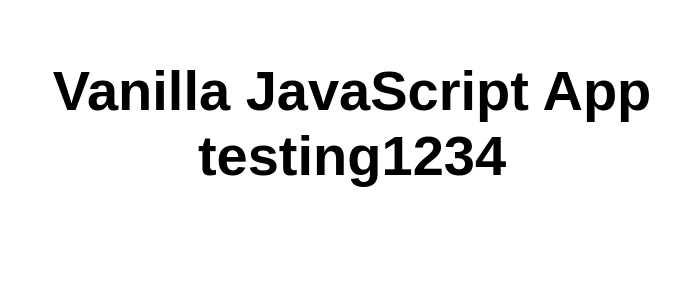
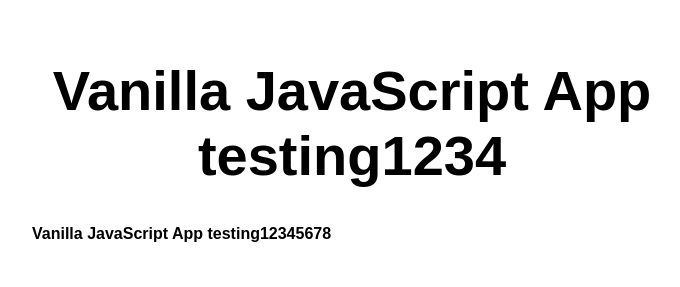
Before and after one commit to Abhi2024-Az/my-first-static-web-app, a website: page src/index.html in a window 1280 px wide. Shown: the whole page, without its empty margins (288-968 px from the left). Drawn offline with Linux system fonts and the light colour scheme.

Commit message:
Update index.html

```diff
--- a/src/index.html
+++ b/src/index.html
@@ -5,12 +5,13 @@
   <meta charset="UTF-8">
   <meta name="viewport" content="width=device-width, initial-scale=1.0">
   <link rel="stylesheet" href="styles.css">
-  <title>Vanilla JavaScript App 1234</title>
+  <title>Vanilla JavaScript App</title>
 </head>
 
 <body>
   <main>
     <h1>Vanilla JavaScript App testing1234</h1>
+    <h4>Vanilla JavaScript App testing12345678</h4>
   </main>
 </body>
 
```
